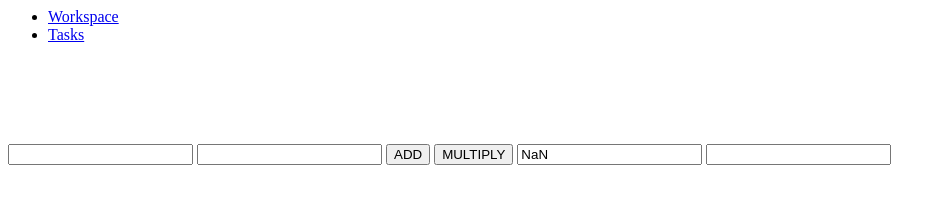
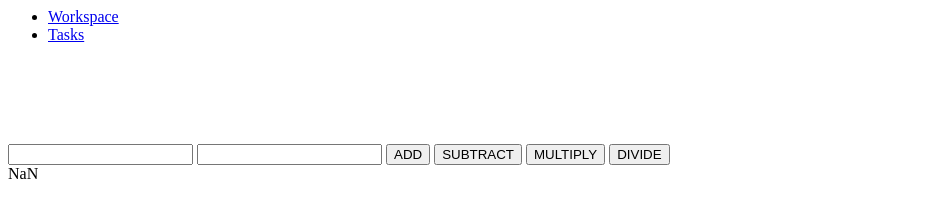
Before and after one commit to hamzamohd/firstProject, a plain HTML site: page testFolder/index.html in a window 1280 px wide. Both pictures are taken after a click on the button "MULTIPLY". Shown: the whole page, without its empty margins (0-946 px from the left). Drawn offline with Linux system fonts and the light colour scheme.

Commit message:
added calculator funcs

```diff
--- a/testFolder/index.html
+++ b/testFolder/index.html
@@ -15,29 +15,45 @@
     <div style="margin-top: 100px">
     <input id="num1"/>
     <input id="num2"/>
-    <button id="calc">ADD</button>
+    <button id="add">ADD</button>
+    <button id="sub">SUBTRACT</button>
     <button id="mult">MULTIPLY</button>
-    <input id="mul"/>
-    <input id ="sum"/>
-
-    </div>
+    <button id="divd">DIVIDE</button>
+    <div id ="result"/>
+   </div>
   </body>
   <script type="text/javascript">
   function a1(){
     var a = parseInt(document.getElementById("num1").value)
     var b = parseInt(document.getElementById("num2").value)
     var c = a+b
-    document.getElementById("sum").value = c
-    console.log("sum is", c)
+    document.getElementById("result").innerHTML = c
+    console.log("answer is", c)
   }
   function a2(){
     var a = parseInt(document.getElementById("num1").value)
     var b = parseInt(document.getElementById("num2").value)
+    var c = a-b
+    document.getElementById("result").innerHTML = c
+    console.log("answer is", c)
+  }
+  function a3(){
+    var a = parseInt(document.getElementById("num1").value)
+    var b = parseInt(document.getElementById("num2").value)
     var c = a*b
-    document.getElementById("mul").value = c
-    console.log("product is", c)
+    document.getElementById("result").innerHTML = c
+    console.log("answer is", c)
   }
-  document.getElementById("calc").addEventListener("click", a1)
-  document.getElementById("mult").addEventListener("click", a2)
+  function a4(){
+    var a = parseInt(document.getElementById("num1").value)
+    var b = parseInt(document.getElementById("num2").value)
+    var c = a/b
+    document.getElementById("result").innerHTML = c
+    console.log("answer is", c)
+  }
+  document.getElementById("add").addEventListener("click", a1)
+  document.getElementById("sub").addEventListener("click", a2)
+  document.getElementById("mult").addEventListener("click", a3)
+  document.getElementById("divd").addEventListener("click", a4)
   </script>
 </html>
```
